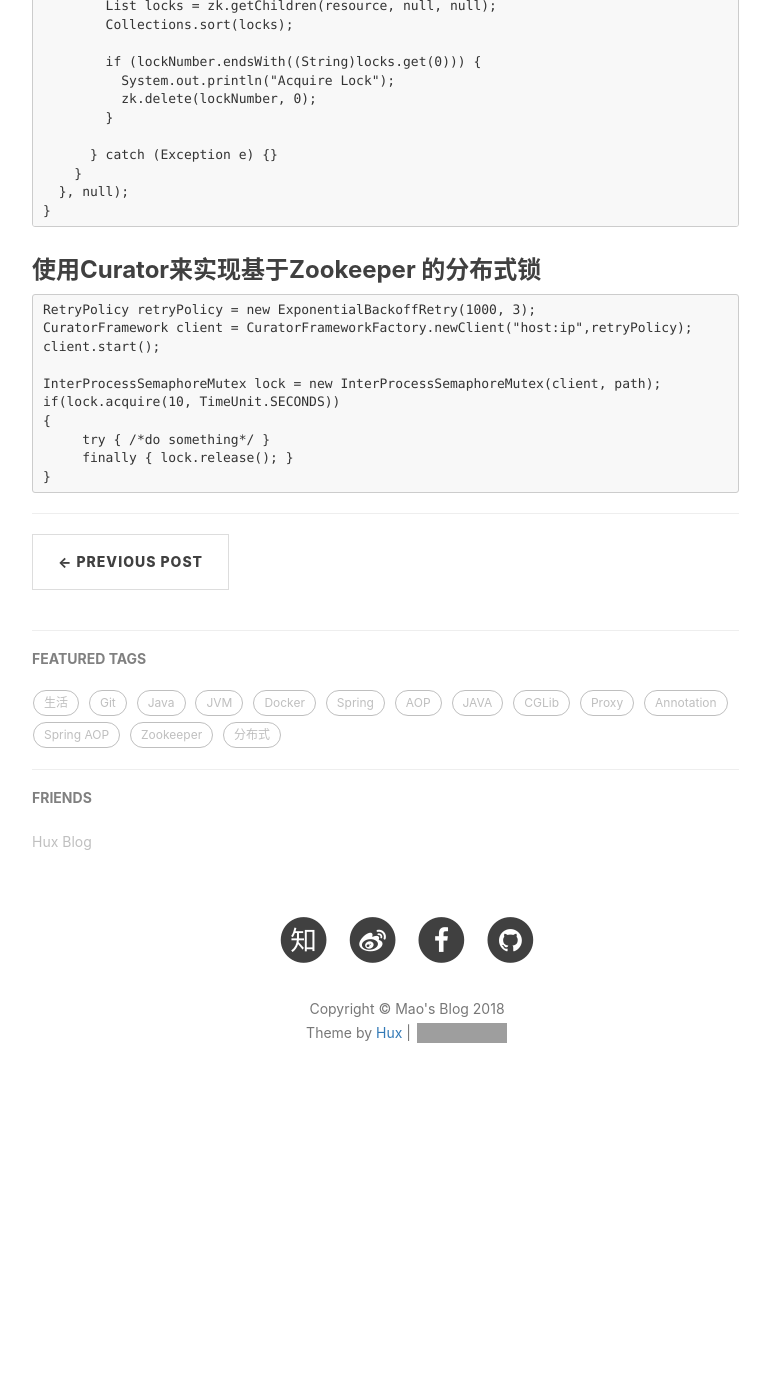
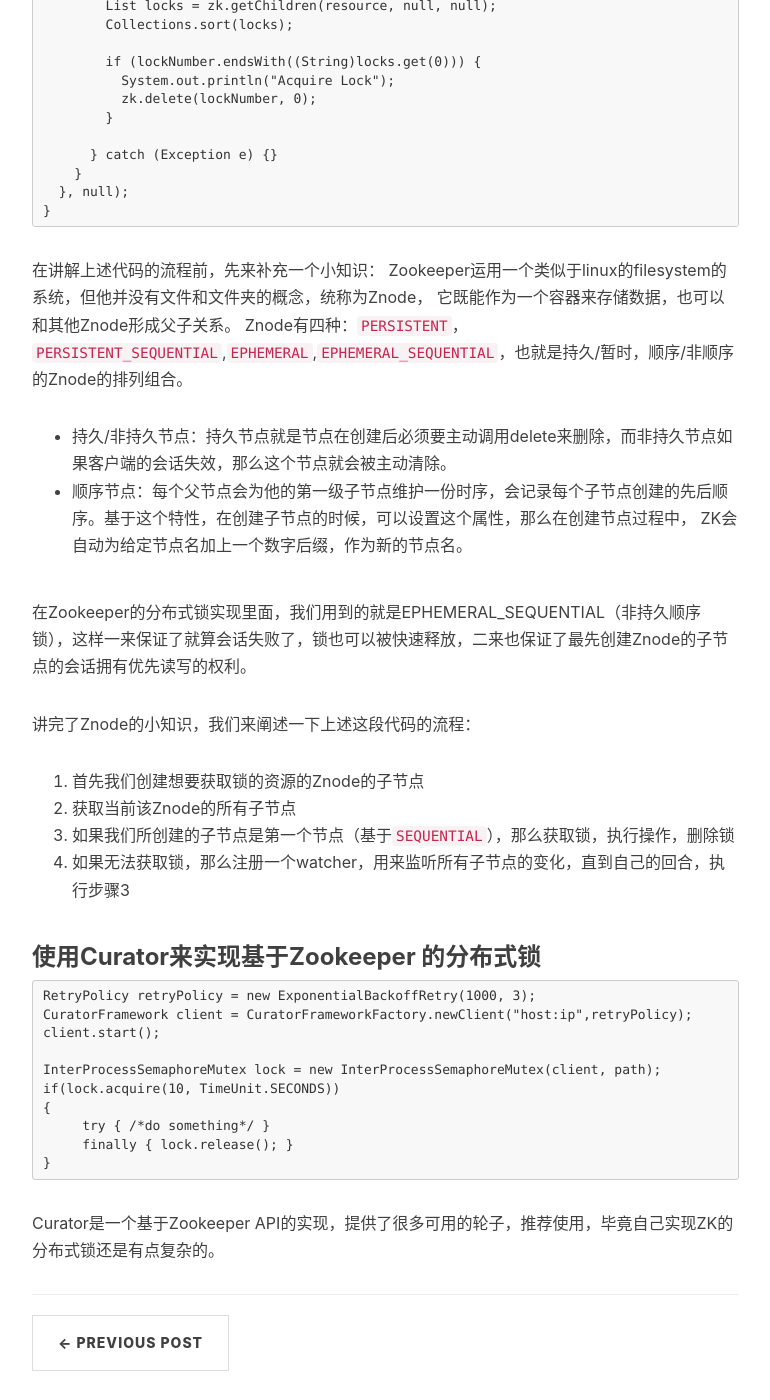
Before and after one commit to BravoMao/BravoMao.github.io, a Jekyll site: the page built from _posts/2018-10-10-Zookeeper-Distributed-lock.markdown, in a window 1280 px wide and 1400 px high, scrolled down 1726 px. Shown: the whole window, without its empty margins (233-1003 px from the left). Built offline with Jekyll 4.4.1, drawn with Linux system fonts in a browser that asks for light colours; nearby versions of some CDN libraries; comment, search, counter and statistics services are not loaded; before the commit the page ends 2863 px from its top, so only the background shows below that; some of the changed text lies outside the part shown; grey boxes are pictures that could not be loaded.

Commit message:
add some comments

````diff
--- a/_posts/2018-10-10-Zookeeper-Distributed-lock.markdown
+++ b/_posts/2018-10-10-Zookeeper-Distributed-lock.markdown
@@ -22,7 +22,7 @@
 ## 正文
 ### 一些关于Zookeeper 的简单介绍
 也许有些人会不认识Zookeeper，但从事大数据这个行业的人对Google在2006年发布的三篇论文肯定耳熟能详，
-MapReduce孕育了Hadoop,GFS孕育了HDFS，Bigtable孕育了Hbase。而在这三篇论文里面，经常提到一个协调
+MapReduce孕育了Hadoop，GFS孕育了HDFS，Bigtable孕育了Hbase。而在这三篇论文里面，经常提到一个协调
 服务：Chubby，Zookeeper就是Chubby的一个开源实现。
 那么，到底Zookeeper是什么呢？
 >"ZooKeeper is a centralized service for maintaining configuration information, naming, providing distributed synchronization, and providing group services. All of these kinds of services are used in some form or another by distributed applications."
@@ -62,6 +62,22 @@
   }, null);
 }
 ```
+在讲解上述代码的流程前，先来补充一个小知识：
+Zookeeper运用一个类似于linux的filesystem的系统，但他并没有文件和文件夹的概念，统称为Znode，
+它既能作为一个容器来存储数据，也可以和其他Znode形成父子关系。
+Znode有四种：`PERSISTENT`，`PERSISTENT_SEQUENTIAL`,`EPHEMERAL`,`EPHEMERAL_SEQUENTIAL`，也就是持久/暂时，顺序/非顺序的Znode的排列组合。
+
++ 持久/非持久节点：持久节点就是节点在创建后必须要主动调用delete来删除，而非持久节点如果客户端的会话失效，那么这个节点就会被主动清除。
++ 顺序节点：每个父节点会为他的第一级子节点维护一份时序，会记录每个子节点创建的先后顺序。基于这个特性，在创建子节点的时候，可以设置这个属性，那么在创建节点过程中，
+ZK会自动为给定节点名加上一个数字后缀，作为新的节点名。
+
+在Zookeeper的分布式锁实现里面，我们用到的就是EPHEMERAL_SEQUENTIAL（非持久顺序锁），这样一来保证了就算会话失败了，锁也可以被快速释放，二来也保证了最先创建Znode的子节点的会话拥有优先读写的权利。
+
+讲完了Znode的小知识，我们来阐述一下上述这段代码的流程：
+1. 首先我们创建想要获取锁的资源的Znode的子节点
+2. 获取当前该Znode的所有子节点
+3. 如果我们所创建的子节点是第一个节点（基于`SEQUENTIAL`），那么获取锁，执行操作，删除锁
+4. 如果无法获取锁，那么注册一个watcher，用来监听所有子节点的变化，直到自己的回合，执行步骤3
 
 ### 使用Curator来实现基于Zookeeper 的分布式锁
 ```
@@ -76,3 +92,4 @@
      finally { lock.release(); }
 }
 ```
+Curator是一个基于Zookeeper API的实现，提供了很多可用的轮子，推荐使用，毕竟自己实现ZK的分布式锁还是有点复杂的。
````
